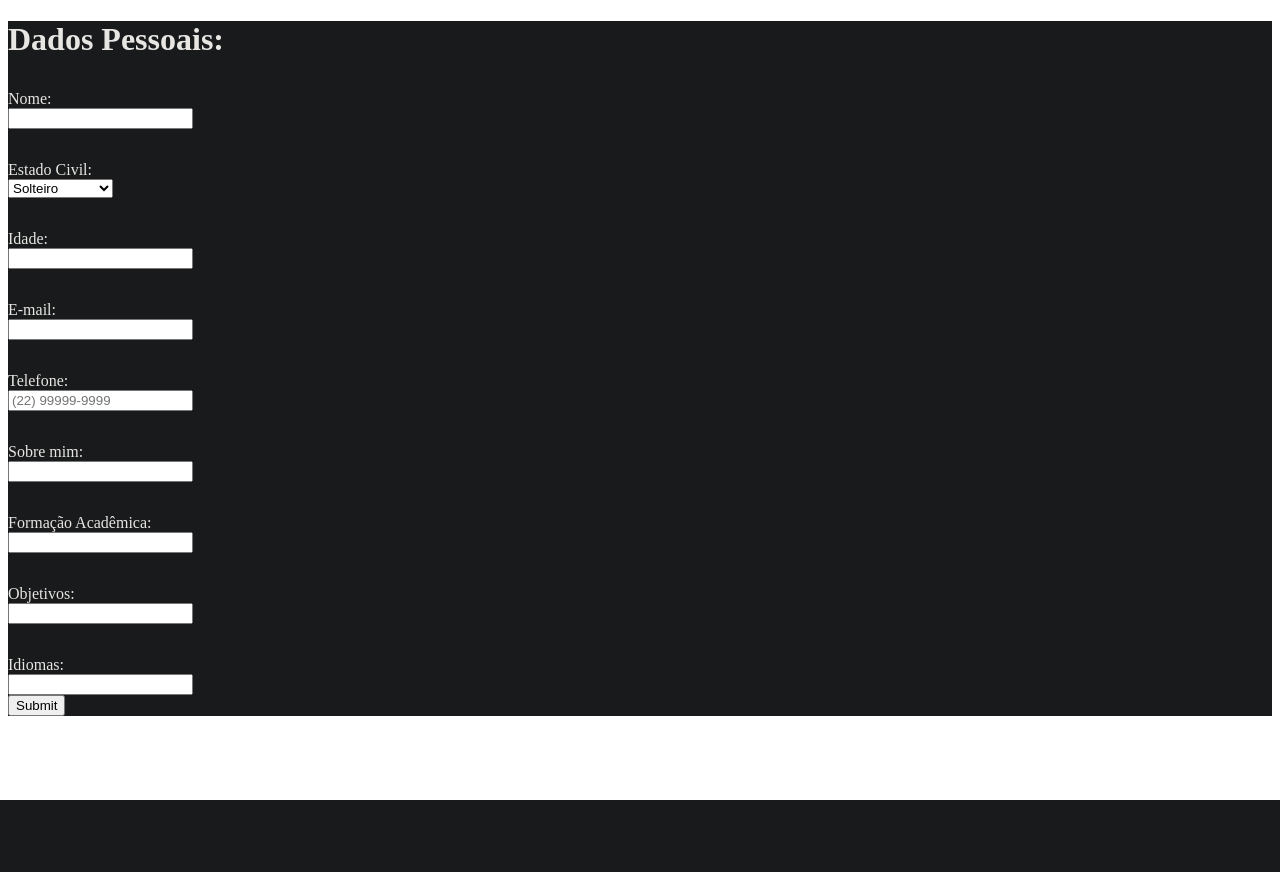
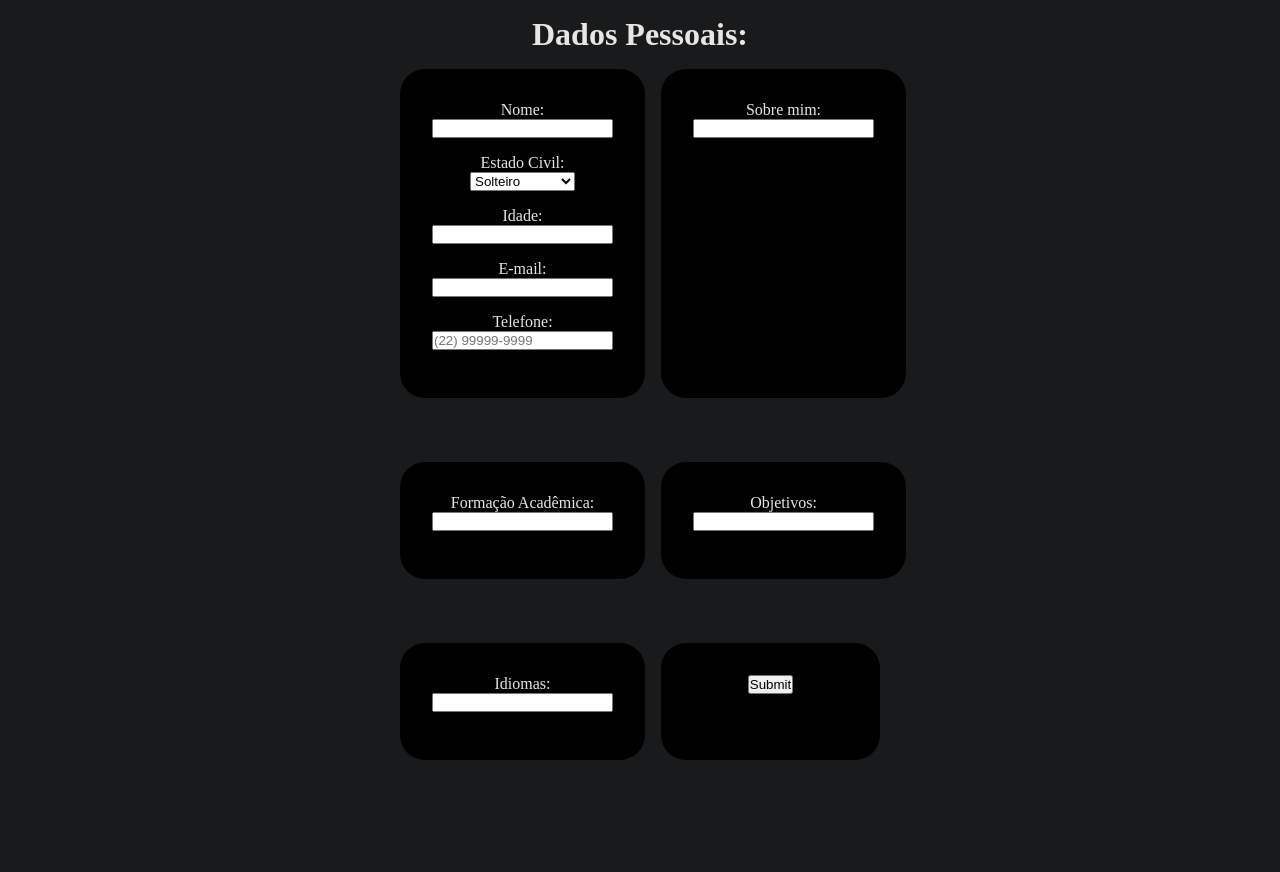
Before and after one commit to AffonsoPaulo/desenvolvimentoWeb, a PHP site: page / in a window 1280 px wide. Before the commit the page ends 800 px from the top, so only its background shows below. Run offline with PHP 8.4, Linux system fonts and the light colour scheme.

Commit message:
AULA 10 e TRABALHO

```diff
--- /dev/null
+++ b/aula08/index.php
@@ -0,0 +1,6 @@
+<?php
+    $texto = 'Thiago';
+    echo 'CRC32:', crc32($texto), '<br>';
+    echo 'MD5:', md5($texto), '<br>';
+    echo 'SHA1:', sha1($texto), '<br>';
+?>
--- a/trabalho/index.php
+++ b/trabalho/index.php
@@ -10,14 +10,14 @@
 </head>
 <body>
 <main>
+    <div class="card-name">
         <form id="formData" name="formData" method="post" action="receive.php">
             <h1>Dados Pessoais:</h1>
+            <div class="card-flex">
                 <div class="card">
                     <label class="inputTitles" for="formName">Nome: </label>
                     <input id="formName" name="formName" type="text">
-        </div>
 
-        <div class="card">
                     <label class="inputTitles" for="formCivil">Estado Civil: </label>
                     <select id="formCivil" name="formCivil">
                         <option>Solteiro</option>
@@ -27,19 +27,13 @@
                         <option>Divorciado</option>
                         <option>Separado</option>
                     </select>
-        </div>
 
-        <div class="card">
                     <label class="inputTitles" for="formAge">Idade: </label>
                     <input id="formAge" name="formAge" type="number">
-        </div>
 
-        <div class="card">
                     <label class="inputTitles" for="formEmail">E-mail: </label>
                     <input id="formEmail" name="formEmail" type="email">
-        </div>
 
-        <div class="card">
                     <label class="inputTitles" for="formTel">Telefone: </label>
                     <input id="formTel" name="formTel" type="tel" maxlength="15"
                            placeholder="(22) 99999-9999">
@@ -49,7 +43,8 @@
                     <label class="inputTitles" for="formAboutMe">Sobre mim: </label>
                     <input id="formAboutMe" name="formAboutMe" type="text">
                 </div>
-
+            </div>
+            <div class="card-flex">
                 <div class="card">
                     <label class="inputTitles" for="formSchool">Formação Acadêmica: </label>
                     <input id="formSchool" name="formSchool" type="text">
@@ -59,7 +54,8 @@
                     <label class="inputTitles" for="formGoals">Objetivos: </label>
                     <input id="formGoals" name="formGoals" type="text">
                 </div>
-
+            </div>
+            <div class="card-flex">
                 <div class="card">
                     <label class="inputTitles" for="formLang">Idiomas: </label>
                     <input id="formLang" name="formLang" type="text">
@@ -68,7 +64,9 @@
                 <div class="card">
                     <input id="formSubmit" name="formSubmit" type="submit" value="Submit">
                 </div>
+            </div>
         </form>
+    </div>
 </main>
 </body>
 </html>
--- a/trabalho/main.css
+++ b/trabalho/main.css
@@ -1,16 +1,48 @@
+.card-name {
+	text-align: center;
+	width: 30rem;
+	margin: 0 auto 2rem auto;
+	padding: 1rem;
+	border-radius: 25px;
+}
+
+.card-flex {
+	display: flex;
+	justify-content: space-between;
+	margin-bottom: 2rem;
+}
+
 .card {
-	display: block;
+	text-align: center;
+	background-color: #000;
+	width: 25rem;
+	margin: 0 1rem 2rem 0;
+	padding: 2rem;
+	border-radius: 25px;
 }
+
+.card:last-child {
+	margin: 0 auto 2rem auto;
+}
+
+h1 {
+	margin-bottom: 1rem;
+}
+
 .inputTitles {
-	margin-top: 2rem;
 	display: block;
 }
 
-form {
-
+input, select {
+	margin-bottom: 1rem;
 }
 
-main {
+body {
 	background-color: #181A1B;
 	color: #E8E6E3;
 }
+
+* {
+	margin: 0;
+	padding: 0;
+}
```
Also changed, not shown: aula07/index.php (added, +7 -0 lines), aula08/html.html (added, +36 -0 lines), aula08/recursividade.php (added, +20 -0 lines), aula08/recursividade2.php (added, +26 -0 lines), trabalho/receive.css (+32 -1 lines), trabalho/receive.php (+43 -25 lines). Lines whose indentation alone changed are shown as unchanged.
